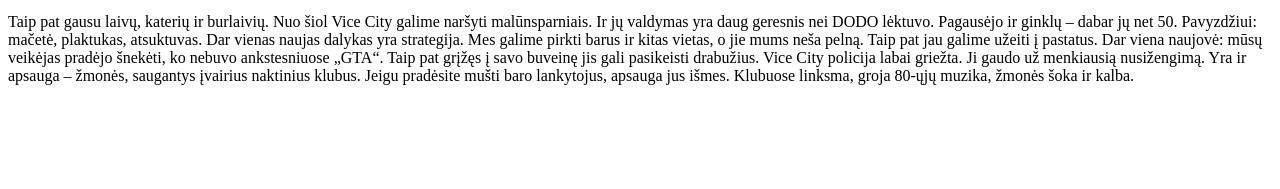
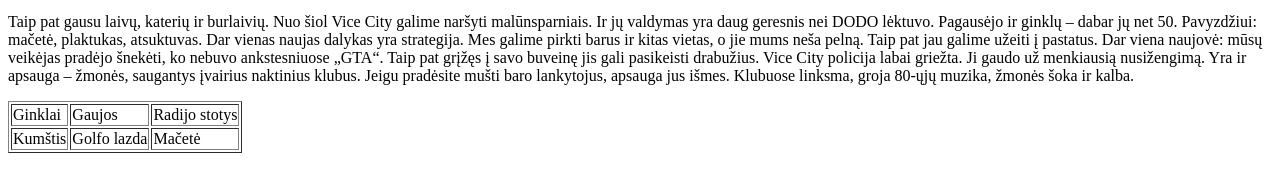
Before and after one commit to marius1337/lesson4-miniprojektas, a plain HTML site: page index.html in a window 1280 px wide. Shown: the part 403-592 px from the top of the page. Drawn offline with Linux system fonts and the light colour scheme.

Commit message:
Pridedamas table i index.html

```diff
--- a/index.html
+++ b/index.html
@@ -11,5 +11,23 @@
         <p>„Grand Theft Auto: Vice City“ žaidime naujienų labai daug – atsirado daug naujų dalykų, tarp jų vienas pagrindinių – motociklai. Jie yra keturių rūšių: sportiniai, krosiniai, klasikiniai ir motoroleriai. Padaugėjo ir automobilių – jų net 120 skirtingų rūšių. Dabar galime automobiliams peršauti padangas, sudaužyti stiklus ar iš jų iššokti. Žmonės jau važinėja ne po vieną. Jie keliauja su keleiviais – tiek automobiliuose, tiek motocikluose. Gatvėse jie ne tik vaikšto, bet ir nueina į kavinę, atsisėda, dirba kitus darbus. Kadangi Vice City yra kurortas, žmonės čia atsipalaidavę. Vaikšto su bikiniu, važinėja riedučiais, nes čia niekada nebūna šalta. Dieną praeiviai apsirengę maudymosi kostiumais, o vakare su vakariniais drabužiais.</p>
         <p>Taip pat gausu laivų, katerių ir burlaivių. Nuo šiol Vice City galime naršyti malūnsparniais. Ir jų valdymas yra daug geresnis nei DODO lėktuvo. Pagausėjo ir ginklų – dabar jų net 50. Pavyzdžiui: mačetė, plaktukas, atsuktuvas. Dar vienas naujas dalykas yra strategija. Mes galime pirkti barus ir kitas vietas, o jie mums neša pelną. Taip pat jau galime užeiti į pastatus. Dar viena naujovė: mūsų veikėjas pradėjo šnekėti, ko nebuvo ankstesniuose „GTA“. Taip pat grįžęs į savo buveinę jis gali pasikeisti drabužius. Vice City policija labai griežta. Ji gaudo už menkiausią nusižengimą. Yra ir apsauga – žmonės, saugantys įvairius naktinius klubus. Jeigu pradėsite mušti baro lankytojus, apsauga jus išmes. Klubuose linksma, groja 80-ųjų muzika, žmonės šoka ir kalba.</p>
     </div>
+    <div>
+        <table border="1">
+            <thead>
+                <tr>
+                    <td>Ginklai</td>
+                    <td>Gaujos</td>
+                    <td>Radijo stotys</td>
+                </tr>
+            </thead>
+            <tbody>
+                <tr>
+                    <td>Kumštis</td>
+                    <td>Golfo lazda</td>
+                    <td>Mačetė</td>
+                </tr>
+            </tbody>
+        </table>
+    </div>
 </body>
 </html>
```
